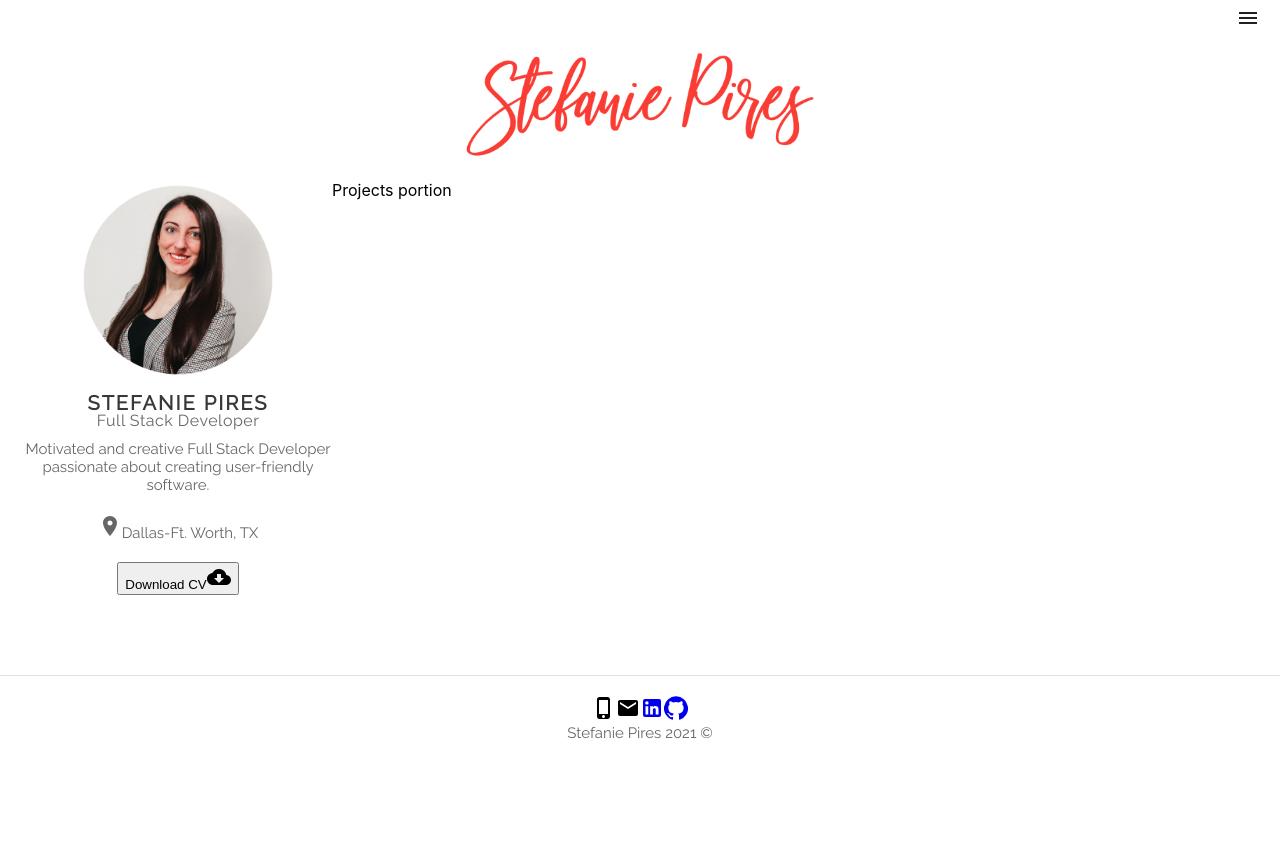
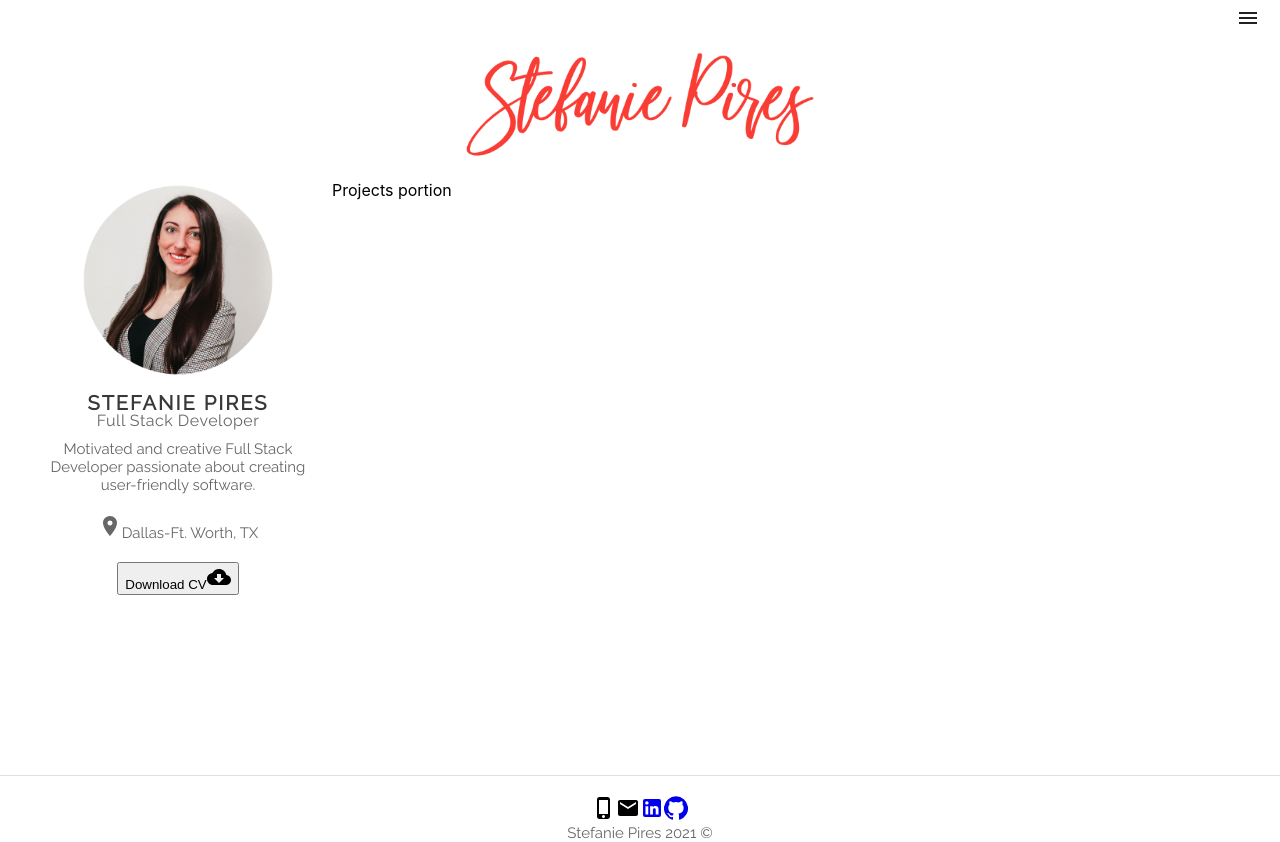
Before and after one commit to stefaniepires/react-portfolio, a React (Create React App) app: page /projects in a window 1280 px wide. Before the commit the page ends 800 px from the top, so only its background shows below. Built offline with nearby package versions, Linux system fonts and the light colour scheme.

Commit message:
Made small style update

```diff
--- /dev/null
+++ b/src/components/Footer/Footer.css
@@ -0,0 +1,3 @@
+.profile {
+  background-color: #fff;
+}
--- a/src/components/Footer/index.js
+++ b/src/components/Footer/index.js
@@ -1,4 +1,5 @@
 import React from 'react'
+
 import LinkedinIcon from '@material-ui/icons/LinkedIn'
 import GithubIcon from '@material-ui/icons/GitHub'
 import EmailIcon from '@material-ui/icons/Email';
--- /dev/null
+++ b/src/components/Pages/About/About.css
@@ -0,0 +1,5 @@
+@import url('https://fonts.googleapis.com/css2?family=Raleway&display=swap');
+
+.profile {
+  background-color: #fff;
+}
--- a/src/components/Pages/About/index.js
+++ b/src/components/Pages/About/index.js
@@ -1,10 +1,10 @@
 import React from 'react'
-
+import './About.css';
 
 
 const About = () => {
   return (
-    <div>
+    <div className="profile">
       <h1>about...</h1><br/>
       <p>
       Drink from the toilet. Reaches under door into adjacent room. Brown cats with pink ears jump off balcony, onto stranger's head for cat dog hate mouse eat string barf pillow no baths hate everything or i'm going to lap some water out of my master's cup meow, so lick the plastic bag. Find a way to fit in tiny box demand to be let outside at once, and expect owner to wait for me as i think about it this is the day . Milk the cow i heard this rumor where the humans are our owners, pfft, what do they know?! yet paw at your fat belly but hack up furballs and lie on your belly and purr when you are asleep. Step on your keyboard while you're gaming and then turn in a circle fall over dead (not really but gets sypathy) but you have cat to be kitten me right meow or shake treat bag kitty run to human with blood on mouth from frenzied attack on poor innocent mouse, don't i look cute? damn that dog . Meow meow you are my owner so here is a dead rat loves cheeseburgers but cat snacks, and hide at bottom of staircase to trip human and gimme attention gimme attention gimme attention gimme attention gimme attention gimme attention just kidding i don't want it anymore meow bye or cats woo.
--- a/src/components/Profile/index.js
+++ b/src/components/Profile/index.js
@@ -27,7 +27,7 @@
       </div>
       <div>
       <p>
-      Motivated and creative Full Stack Developer passionate about creating user-friendly software.
+      Motivated and creative Full Stack<br/> Developer passionate about creating<br/>user-friendly software.
       </p>
       <br/>
       <p><LocationOnIcon/>Dallas-Ft. Worth, TX</p>
@@ -35,6 +35,7 @@
       <button>Download CV<CloudDownloadIcon/></button>
       </div>
       </center>
+      <br/><br/><br/><br/><br/>
     </div>
   )
 }
--- a/src/index.css
+++ b/src/index.css
@@ -8,6 +8,7 @@
     sans-serif;
   -webkit-font-smoothing: antialiased;
   -moz-osx-font-smoothing: grayscale;
+  background-color: #fff;
 }
 
 code {
```
